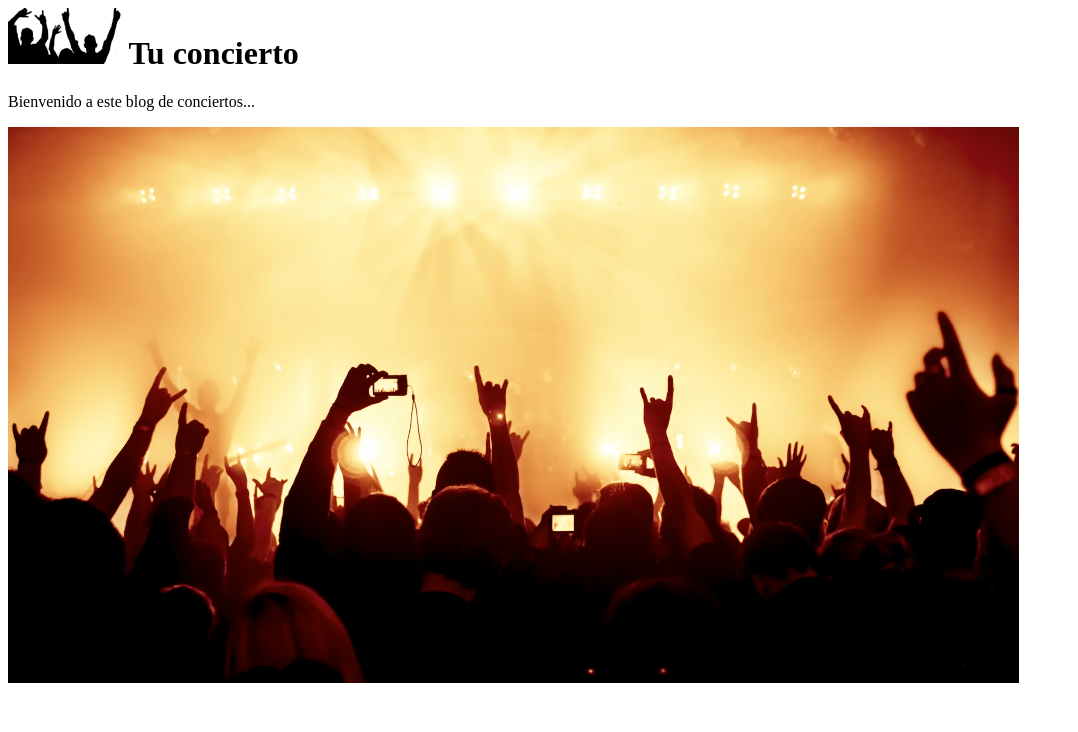
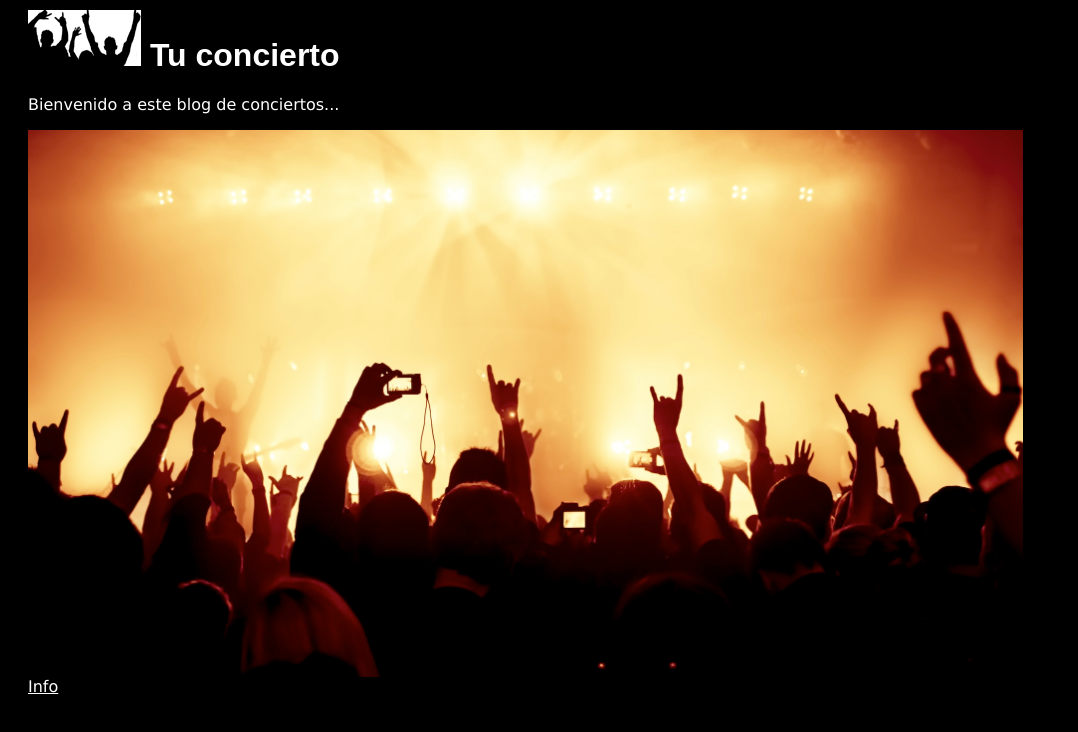
Before and after one commit to arielmtnz/Concierto, a plain HTML site: page index.html in a window 1280 px wide. Shown: the whole page, without its empty margins (0-1078 px from the left). Drawn offline with Linux system fonts and the light colour scheme.

Commit message:
Modificación de acuerdo a segunda actividad

```diff
--- a/index.html
+++ b/index.html
@@ -1,12 +1,24 @@
 <html>
 <head>
 	<title>HTML Base</title>
+	<link rel="stylesheet" href="stylesheets/estilos.css">
+	<style>
+		h1{
+			font-family: Arial, Helvetica, sans-serif;
+		}
+
+
+	</style>
 </head>
 <body>
-<h1><img src="images/concert_logo.png" alt="Logo"> Tu concierto</h1>
+<div>
+<h1><img src="images/concert_logo.png" alt="Logo" style="background-color: white"> Tu concierto</h1>
 <p>
 	Bienvenido a este blog de conciertos...
 </p>
-<img src="images/concert.jpg" alt="Concierto" width="80%">
+<img src="images/concert.jpg" alt="Concierto" style="width:80%">
+<br>
+<a href="mailto:info@tuconcierto.com">Info</a>
+</div>
 </body>
 </html>
--- /dev/null
+++ b/stylesheets/estilos.css
@@ -0,0 +1,17 @@
+body {
+  background-color: black;
+  color: white;
+  font-family: verdana;
+}
+
+a {
+  color: inherit;
+
+}
+
+div{
+
+  margin-top: 10px;
+  margin-left: 20px;
+
+}
```
